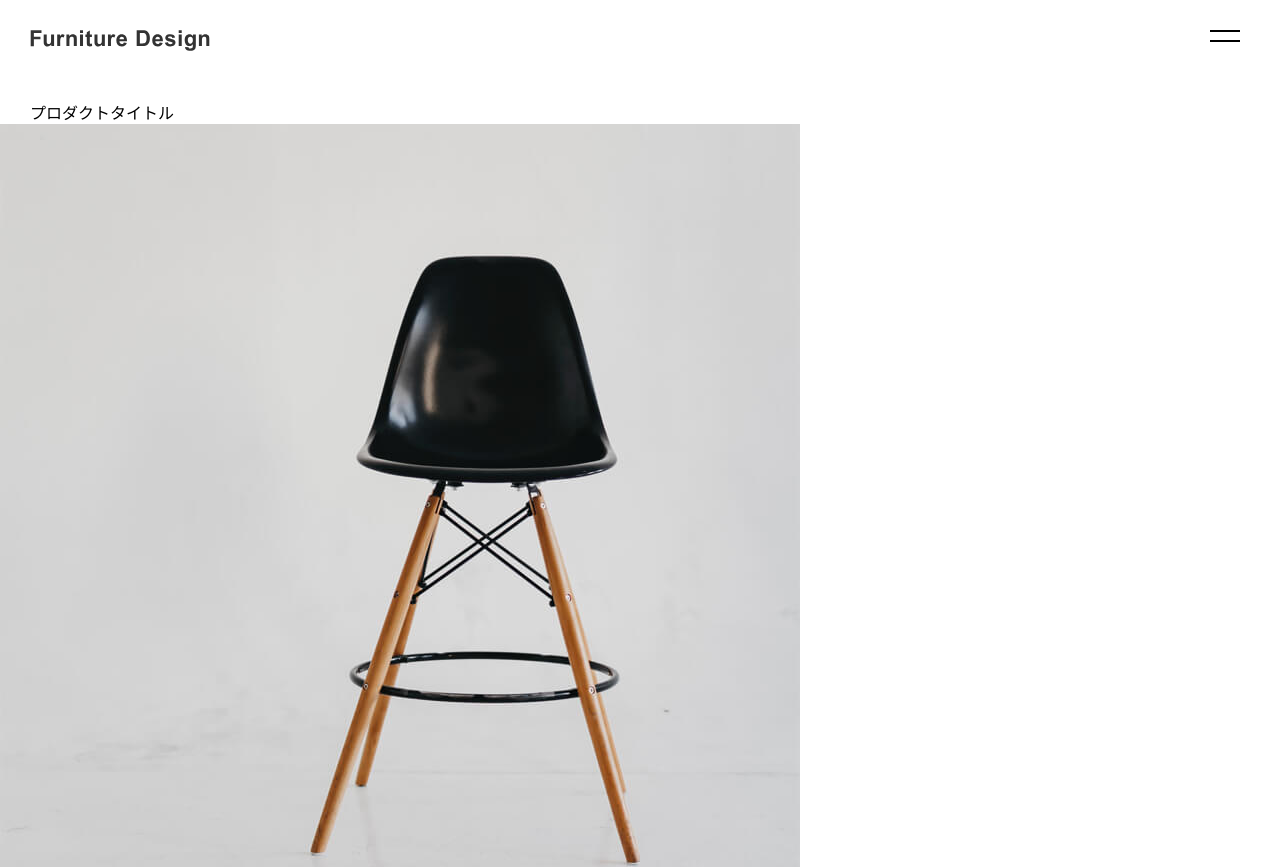
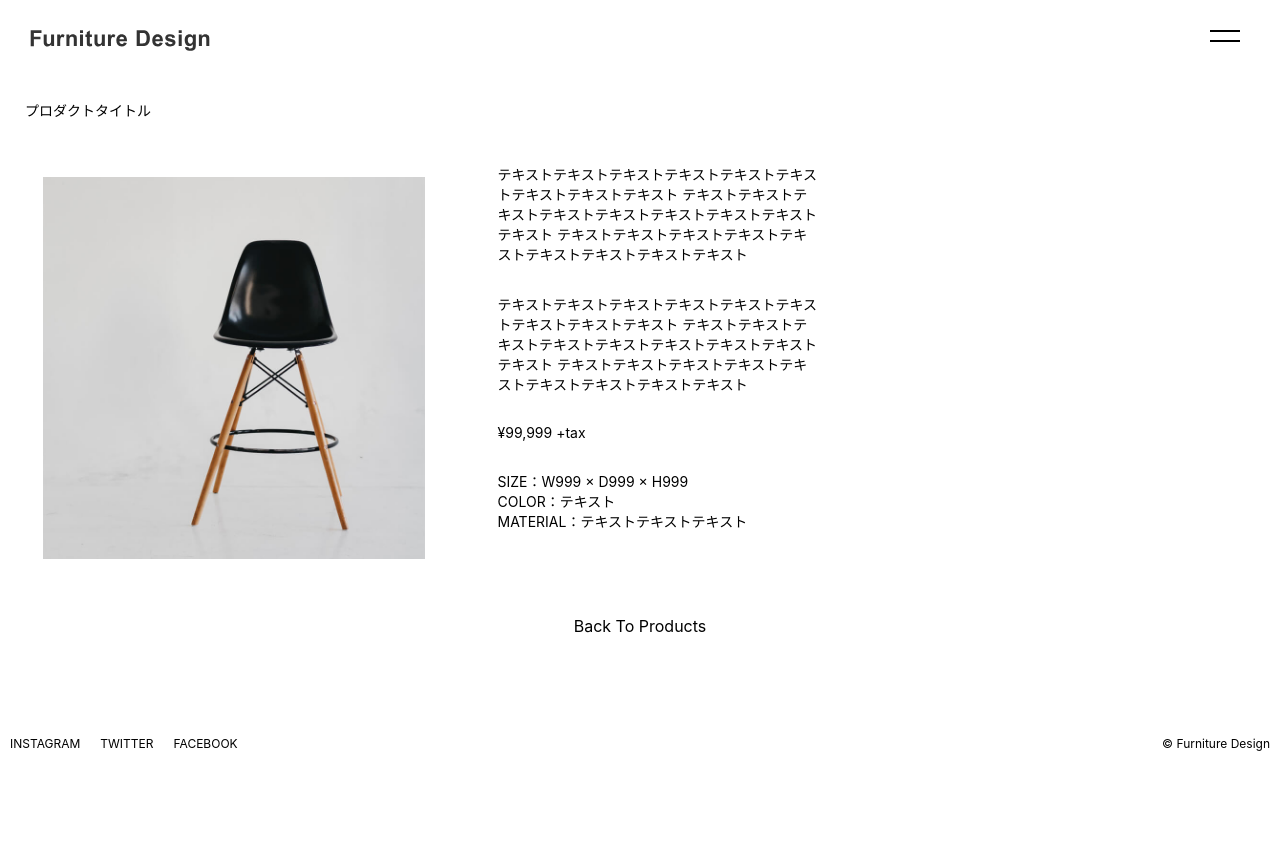
Before and after one commit to gp-kobayashi/mosya4-react, a Next.js app: page /item1 in a window 1280 px wide. Shown: the top 867 px of the page. After the commit the page ends 800 px from the top, so only its background shows below. Built offline with nearby package versions, Linux system fonts and the light colour scheme.

Commit message:
[clean]cssのコンポーネント化

```diff
--- a/components/Footer.js
+++ b/components/Footer.js
@@ -1,4 +1,4 @@
-import styles from '../styles/Home.module.css'
+import styles from './Footer.module.css';
 
 
 
--- /dev/null
+++ b/components/Footer.module.css
@@ -0,0 +1,17 @@
+.footer{
+  display: flex;
+  justify-content: space-between;
+}
+.footer p{
+  margin: 0 10px 20px 10px;
+  font-size: 12px;
+}
+
+.footerLinks{
+  display: flex;
+}
+
+.footerLinks p{
+  margin: 0 10px 20px 10px;
+  font-size: 12px;
+}
--- a/components/Header.js
+++ b/components/Header.js
@@ -1,5 +1,5 @@
 import Link from 'next/link';
-import styles from '../styles/Home.module.css'
+import styles from './Header.module.css'
 import { useState } from 'react'
 
 
--- /dev/null
+++ b/components/Header.module.css
@@ -0,0 +1,81 @@
+.header{
+  position: fixed;
+  top:0;
+  left: 0;
+  right: 0;
+  background-color: white;
+}
+
+.header img{
+  margin: 30px;
+  width: 180px;
+}
+
+.headerBtn{
+  position: fixed;
+  top: 0;
+  right: 0;
+  width: 50px;
+  height: 50px;
+  margin: 10px 30px;
+  z-index: 20;
+}
+
+.headerBtn i{
+  position: absolute;
+  top: 20px;
+  left: 10px;
+  width: 30px;
+  height: 2px;
+  background-color: black;
+  z-index: 20;
+  transition:0.5s;
+}
+
+.headerBtn i:last-child{
+  top:30px;
+}
+
+.headerMenu{
+  z-index: 10;
+}
+
+.headerBg{
+  display: none;
+  z-index: 15;
+}
+.headerMenu ul{
+  margin-top: 50px;
+
+}
+
+.headerBtn.active i{
+  top:25px;
+  transform:rotate(45deg);
+  background-color: white;
+  transition:0.5s;
+}
+.headerBtn.active i:last-child{
+  top:25px;
+  transform:rotate(-45deg)
+}
+.headerBg.active{
+  display:block;
+  background-color: black;
+  position: fixed;
+  top: 0;
+  bottom: 0;
+  right: 0;
+  left: 0;
+  opacity: 0.7;
+}
+
+
+
+.headerMenu.active li{
+  color: white;
+  list-style: none;
+  margin: 15px;
+  left: 0;
+
+}
--- /dev/null
+++ b/components/ItemExplain.js
@@ -0,0 +1,32 @@
+import styles from '../styles/Home.module.css'
+
+
+export function ItemExplain(props) {
+
+const IMG =['img/item1.jpg','img/item2.jpg','img/item3.jpg','img/item4.jpg',
+  'img/item5.jpg','img/item6.jpg','img/item7.jpg','img/item8.jpg',
+  'img/item9.jpg','img/item10.jpg','img/item11.jpg','img/item12.jpg',
+  'img/item13.jpg','img/item14.jpg','img/item15.jpg','img/item1.jpg'
+]
+
+  return (
+      <div className={styles.itemPege}>
+        <p>プロダクトタイトル</p>
+        <div className={styles.itemExplain}>
+        <div className={styles.itemImg}>
+            <img src={IMG[props.img]}/>
+        </div>
+        <div className={styles.itemText}>
+            <p>テキストテキストテキストテキストテキストテキストテキストテキストテキスト テキストテキストテキストテキストテキストテキストテキストテキストテキスト テキストテキストテキストテキストテキストテキストテキストテキストテキスト</p>
+            <p>テキストテキストテキストテキストテキストテキストテキストテキストテキスト テキストテキストテキストテキストテキストテキストテキストテキストテキスト テキストテキストテキストテキストテキストテキストテキストテキストテキスト</p>
+            <p>¥99,999 +tax</p>
+            <p>
+            SIZE：W999 × D999 × H999<br/>
+            COLOR：テキスト<br/>
+            MATERIAL：テキストテキストテキスト<br/>
+            </p>
+        </div>
+        </div>
+      </div>
+  )
+}
--- a/components/MainItems.js
+++ b/components/MainItems.js
@@ -1,4 +1,4 @@
-import styles from '../styles/Home.module.css'
+import styles from './MainItems.module.css'
 
 export function MainItems(props) {
 
--- /dev/null
+++ b/components/MainItems.module.css
@@ -0,0 +1,35 @@
+.main p{
+  margin: 100px 30px 0 30px;
+}
+
+.mainContainer{
+  display: flex;
+  justify-content: center;
+}
+
+.mainItens{
+  margin-top: 100px;
+}
+
+.flexItems{
+  display: flex;
+}
+.item{
+  width: 50%;
+  margin: 20px;
+}
+
+.item:hover{
+  color: white;
+  opacity: 0.8;
+  transition:0.5s;
+}
+
+.item img{
+  width: 100%;
+}
+
+.item p{
+  font-size: 12px ;
+  margin: 0;
+}
--- a/pages/item1.js
+++ b/pages/item1.js
@@ -3,6 +3,7 @@ import styles from '../styles/Home.module.css'
 import { Footer } from '../components/Footer'
 import { Header } from '../components/Header'
 import Link from 'next/link'
+import { ItemExplain } from '../components/ItemExplain'
 
 
 
@@ -20,24 +21,7 @@ export default function item1() {
       <Header />
 
       <main className={styles.main}>
-      <div className={styles.itemPege}>
-        <p>プロダクトタイトル</p>
-        <div className={styles.itemExplain}>
-        <div className={styles.itemImg}>
-            <img src='img/item1.jpg'/>
-        </div>
-        <div className={styles.itemText}>
-            <p>テキストテキストテキストテキストテキストテキストテキストテキストテキスト テキストテキストテキストテキストテキストテキストテキストテキストテキスト テキストテキストテキストテキストテキストテキストテキストテキストテキスト</p>
-            <p>テキストテキストテキストテキストテキストテキストテキストテキストテキスト テキストテキストテキストテキストテキストテキストテキストテキストテキスト テキストテキストテキストテキストテキストテキストテキストテキストテキスト</p>
-            <p>¥99,999 +tax</p>
-            <p>
-            SIZE：W999 × D999 × H999<br/>
-            COLOR：テキスト<br/>
-            MATERIAL：テキストテキストテキスト<br/>
-            </p>
-        </div>
-        </div>
-      </div>
+        <ItemExplain  img={0}/>
 
       <div className={styles.pageLinkBtn}>
         <Link href="/products">
--- a/styles/Home.module.css
+++ b/styles/Home.module.css
@@ -1,124 +1,29 @@
-.header{
-  position: fixed;
-  top:0;
-  left: 0;
-  right: 0;
-  background-color: white;
+
+.itemPege{
+  margin-top: 100px;
+  width: 850px;
 }
-
-.header img{
-  margin: 30px;
-  width: 180px;
+.itemPege p{
+  margin-left: 25px;
+  font-size: 14px;
 }
-
-.headerBtn{
-  position: fixed;
-  top: 0;
-  right: 0;
-  width: 50px;
-  height: 50px;
-  margin: 10px 30px;
-  z-index: 20;
-}
-
-.headerBtn i{
-  position: absolute;
-  top: 20px;
-  left: 10px;
-  width: 30px;
-  height: 2px;
-  background-color: black;
-  z-index: 20;
-  transition:0.5s;
-}
-
-.headerBtn i:last-child{
-  top:30px;
-}
-
-.headerMenu{
-  z-index: 10;
-}
-
-.headerBg{
-  display: none;
-  z-index: 15;
-}
-.headerMenu ul{
-  margin-top: 50px;
-  transform: translateX(-100%);
-  transition:0.5s;
-}
-
-.headerBtn.active i{
-  top:25px;
-  transform:rotate(45deg);
-  background-color: white;
-  transition:0.5s;
-}
-.headerBtn.active i:last-child{
-  top:25px;
-  transform:rotate(-45deg)
-}
-.headerBg.active{
-  display:block;
-  background-color: black;
-  position: fixed;
-  top: 0;
-  bottom: 0;
-  right: 0;
-  left: 0;
-  opacity: 0.7;
-}
-
-.headerMenu.active ul{
-  transform: translateX(0);
-  transition:0.5s;
-}
-
-.headerMenu.active li{
-  color: white;
-  list-style: none;
-  margin: 15px;
-  left: 0;
+.itemExplain{
+  display: flex;
 
 }
-
-
-.main p{
-  margin: 100px 30px 0 30px;
+.itemImg{
+  margin: 5%;
+  width: 50%;
 }
-
-.mainContainer{
-  display: flex;
-  justify-content: center;
-}
-
-.mainItens{
-  margin-top: 100px;
-}
-
-.flexItems{
-  display: flex;
-}
-.item{
-  width: 50%;
-  margin: 20px;
-}
-
-.item:hover{
-  color: white;
-  opacity: 0.8;
-  transition:0.5s;
-}
-
-.item img{
+.itemImg img{
   width: 100%;
 }
-
-.item p{
-  font-size: 12px ;
-  margin: 0;
+.itemText{
+  width: 50%;
+}
+.itemText p{
+  font-size: 14px;
+  margin: 30px;
 }
 
 .pageLinkBtn{
@@ -127,24 +32,5 @@
 }
 
 .pageLinkBtn p{
-  margin-top: 10px;
-  margin-bottom: 100px;
+  margin: 10px 20px 100px;
 }
-
-.footer{
-  display: flex;
-  justify-content: space-between;
-}
-.footer p{
-  margin: 0 10px 20px 10px;
-  font-size: 12px;
-}
-
-.footerLinks{
-  display: flex;
-}
-
-.footerLinks p{
-  margin: 0 10px 20px 10px;
-  font-size: 12px;
-}
```
